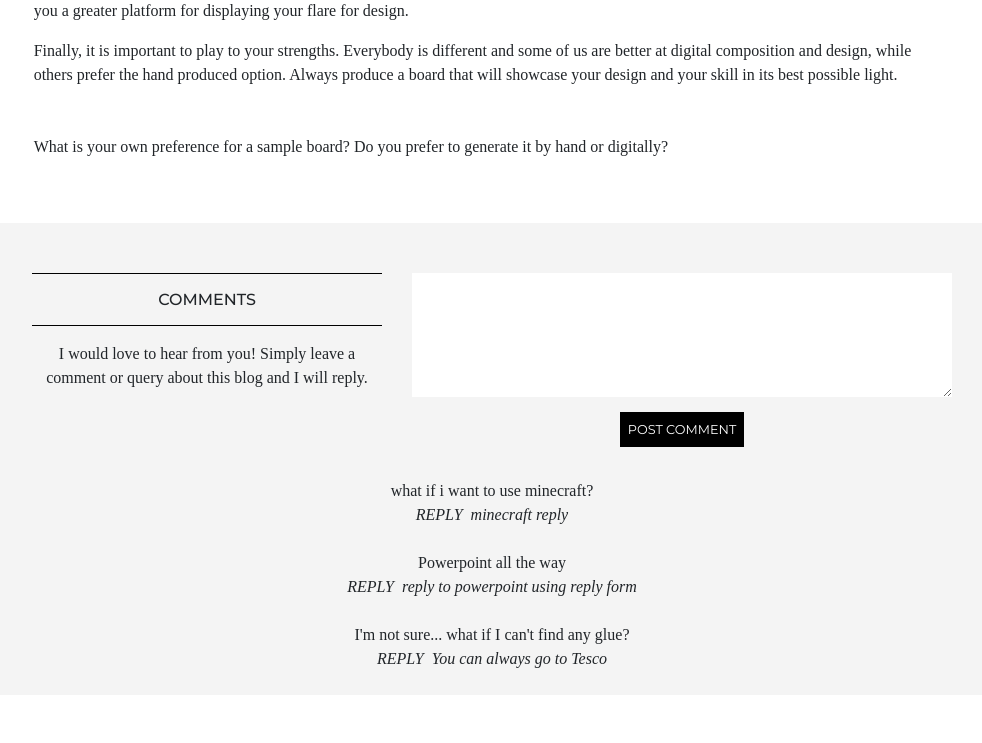
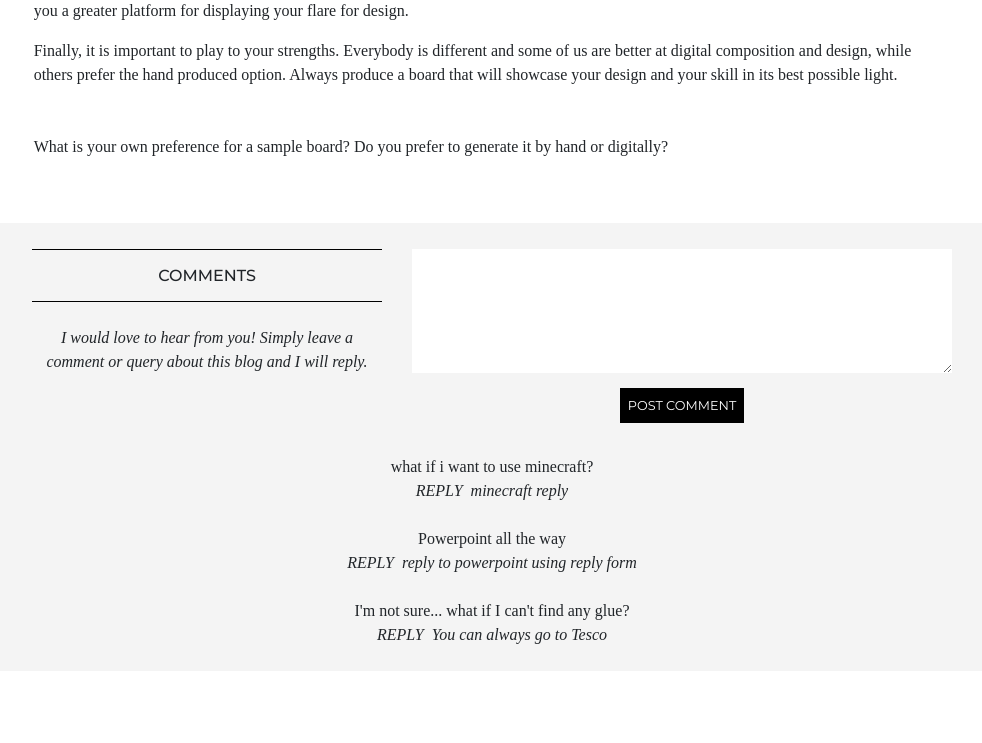
Before and after one commit to coderbeez/interior-architect, a Django app: page /blog/1 in a window 1280 px wide. Shown: the part 2088-2831 px from the top of the page, without its empty margins (148-1130 px from the left). After the commit the page ends 2732 px from the top, so only its background shows below. Run offline with Django 3.2, Linux system fonts and the light colour scheme; data comes from the database, SQL or seed files in the repository; some libraries are stand-ins or nearby versions; some web fonts are replaced.

Commit message:
Update comments format

```diff
--- a/iaproject/blog/templates/blog/blog.html
+++ b/iaproject/blog/templates/blog/blog.html
@@ -58,14 +58,14 @@
 </section>
 
 <!--BLOG COMMENTS-->
-<section class="row bg-color--stone pt-5 mb-5">
+<section class="row bg-color--stone pt-4 mb-4">
     <!--HEADING-->
     <header class="col-12 col-md-5 col-lg-4 offset-lg-1 text-center">
         <div class="header-border">
             <h1 class="header-title mt-2">COMMENTS</h1>
         </div>
-        <p class="mt-3">I would love to hear from you! Simply leave a comment or query about this blog and I will reply.
-        </p>
+        <span class="d-block mt-4">I would love to hear from you! Simply leave a comment or query about this blog and I will reply.
+        </span>
     </header>
 
     <!--COMMENT FORM-->
```
